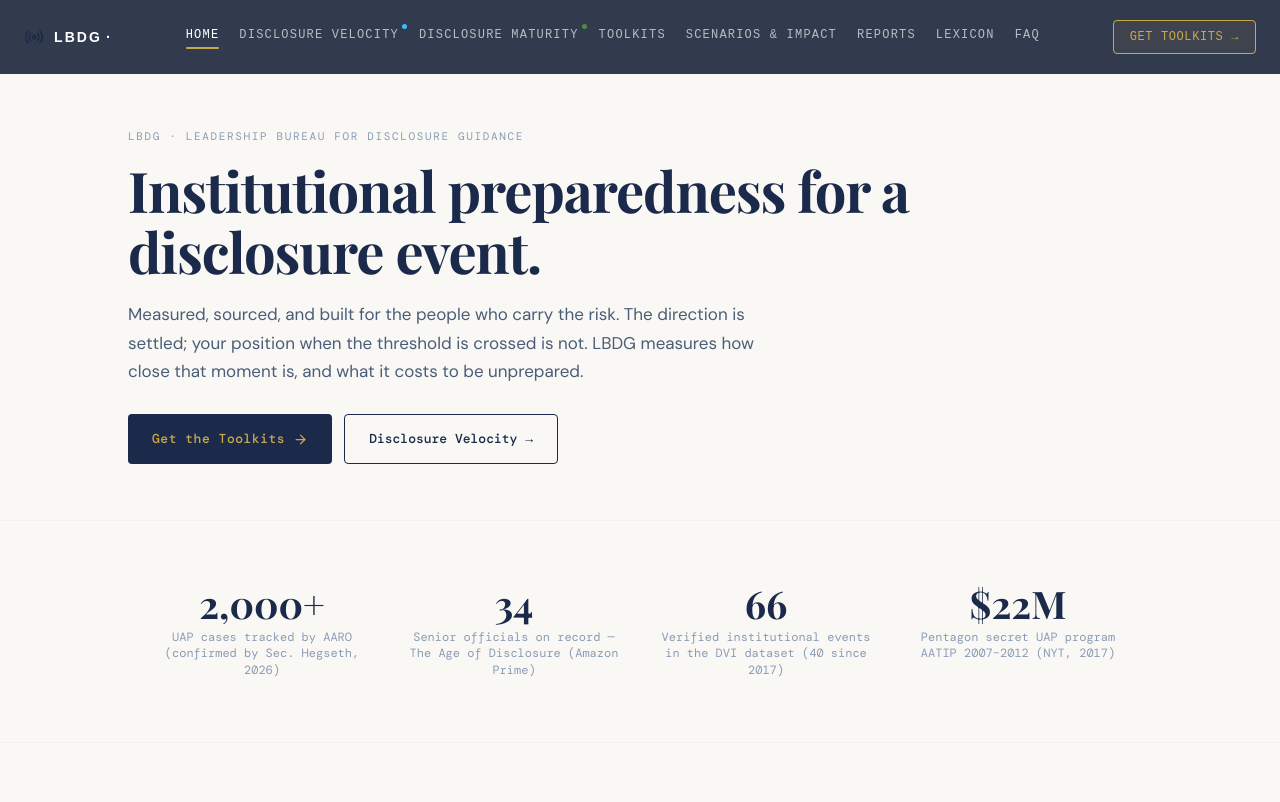
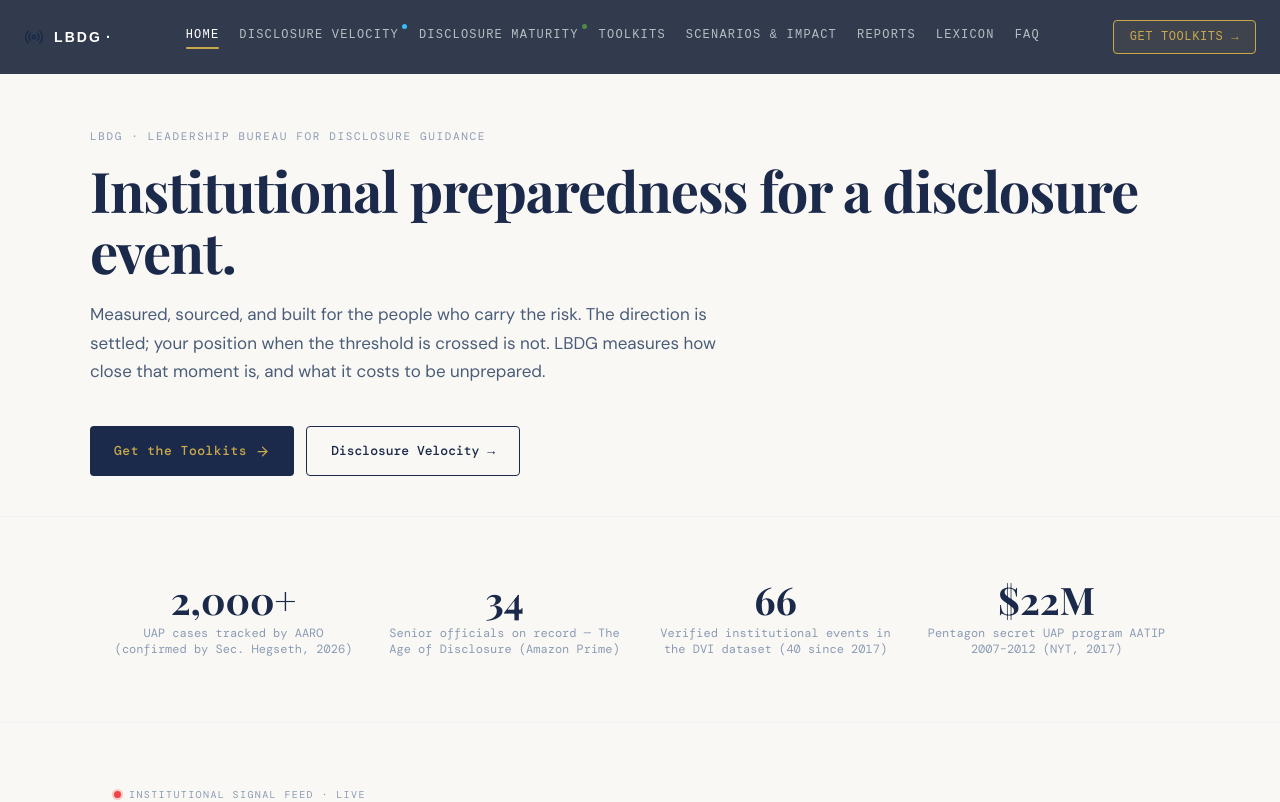
Before and after one commit to lbdgGit/DisclosureHub, a Next.js app in the folder disclosure-hub-starter/: page / in a window 1280 px wide. Shown: the top 802 px of the page. Built offline with nearby package versions, Linux system fonts and the light colour scheme; a web font is replaced by a local one.

Commit message:
Update page.tsx

```diff
--- a/disclosure-hub-starter/app/page.tsx
+++ b/disclosure-hub-starter/app/page.tsx
@@ -2,6 +2,7 @@ import Link from 'next/link';
 import { ArrowRight, Wrench, FileText, TrendingUp } from 'lucide-react';
 import type { Metadata } from 'next';
 import { InstitutionalSignals } from '@/components/InstitutionalSignals';
+import { PageHeader } from '@/components/PageHeader';
 
 export const metadata: Metadata = {
   title: 'LBDG — Leadership Bureau for Disclosure Guidance',
@@ -61,7 +62,6 @@ const PILLARS = [
 
 const LS_STARTER_URL = 'https://lbdg.lemonsqueezy.com/checkout/buy/b8c638cd-b612-4acc-95ad-e6b7e9699634?embed=1';
 
-// shared type tokens (match Velocity / Maturity)
 const SERIF = 'Playfair Display, serif';
 const SANS = 'DM Sans, sans-serif';
 const MONO = 'DM Mono, monospace';
@@ -72,18 +72,14 @@ const CREAM = '#FAF8F4';
 export default function HomePage() {
   return (
     <>
-      {/* ── STANDARD HEADER (cream, serif) — matches all other pages ── */}
-      <section style={{ background: CREAM, padding: '128px 24px 56px' }}>
-        <div className="max-w-5xl mx-auto">
-          <div style={{ fontFamily: MONO, fontSize: 11, letterSpacing: '0.15em', textTransform: 'uppercase', color: '#8A9BB5', marginBottom: 14 }}>
-            LBDG · Leadership Bureau for Disclosure Guidance
-          </div>
-          <h1 style={{ fontFamily: SERIF, fontWeight: 700, color: NAVY, fontSize: 'clamp(34px, 5vw, 56px)', lineHeight: 1.1, letterSpacing: '-0.02em', marginBottom: 18, maxWidth: 900 }}>
-            Institutional preparedness for a disclosure event.
-          </h1>
-          <p style={{ fontFamily: SANS, fontSize: 17, lineHeight: 1.7, color: '#4A5D78', maxWidth: 640, marginBottom: 28 }}>
-            Measured, sourced, and built for the people who carry the risk. The direction is settled; your position when the threshold is crossed is not. LBDG measures how close that moment is, and what it costs to be unprepared.
-          </p>
+      {/* ── STANDARD HEADER ── */}
+      <PageHeader eyebrow="LBDG · Leadership Bureau for Disclosure Guidance" title="Institutional preparedness for a disclosure event.">
+        Measured, sourced, and built for the people who carry the risk. The direction is settled; your position when the threshold is crossed is not. LBDG measures how close that moment is, and what it costs to be unprepared.
+      </PageHeader>
+
+      {/* ── HERO BUTTONS ── */}
+      <section style={{ background: CREAM, padding: '0 24px 40px' }}>
+        <div style={{ maxWidth: 1100, margin: '0 auto' }}>
           <div className="flex flex-col sm:flex-row gap-3">
             <Link
               href="/toolkits"
@@ -106,7 +102,7 @@ export default function HomePage() {
 
       {/* ── STATS ── */}
       <section className="py-12 sm:py-16 border-y border-border/40" style={{ background: CREAM }}>
-        <div className="max-w-5xl mx-auto px-4 sm:px-6">
+        <div style={{ maxWidth: 1100, margin: '0 auto' }} className="px-4 sm:px-6">
           <div className="grid grid-cols-2 lg:grid-cols-4 gap-6 sm:gap-8">
             {STATS.map((stat, idx) => (
               <div key={stat.value + idx} className="text-center">
@@ -122,12 +118,12 @@ export default function HomePage() {
         </div>
       </section>
 
-      {/* ── INSTITUTIONAL SIGNALS teaser — no DVI badge ── */}
+      {/* ── INSTITUTIONAL SIGNALS teaser ── */}
       <InstitutionalSignals hideDVIBadge />
 
       {/* ── 3 PILLARS ── */}
       <section className="py-16 sm:py-24 px-4 sm:px-6 border-t border-border/30" style={{ background: CREAM }}>
-        <div className="max-w-5xl mx-auto">
+        <div style={{ maxWidth: 1100, margin: '0 auto' }}>
           <div className="mb-10 sm:mb-14">
             <span style={{ fontFamily: MONO, fontSize: 11, letterSpacing: '0.25em', textTransform: 'uppercase', color: '#8A9BB5', display: 'block', marginBottom: 12 }}>
               What LBDG provides
@@ -189,7 +185,7 @@ export default function HomePage() {
         </div>
       </section>
 
-      {/* ── STARTER PACK CTA — navy accent block ── */}
+      {/* ── STARTER PACK CTA ── */}
       <section className="py-16 sm:py-20 px-4 sm:px-6" style={{ backgroundColor: NAVY }}>
         <div className="max-w-3xl mx-auto text-center">
           <span style={{ fontFamily: MONO, fontSize: 11, letterSpacing: '0.25em', textTransform: 'uppercase', color: 'rgba(201,168,76,0.6)', display: 'block', marginBottom: 16 }}>
@@ -202,28 +198,15 @@ export default function HomePage() {
             A 10-minute organizational readiness check. Full institutional signal timeline. Sector exposure grid. Decision tree to identify which toolkit your organization needs. Free.
           </p>
           <div className="flex flex-col sm:flex-row gap-3 justify-center">
-            <a
-              href={LS_STARTER_URL}
-              className="lemonsqueezy-button group inline-flex items-center justify-center gap-2 px-7 py-3.5 rounded transition-all"
-              style={{ background: GOLD, color: NAVY, fontFamily: MONO, fontWeight: 700, fontSize: 13 }}
-            >
-              Download free
-              <ArrowRight size={14} className="group-hover:translate-x-1 transition-transform" />
-            </a>
-            <Link
-              href="/toolkits"
-              className="group inline-flex items-center justify-center gap-2 px-7 py-3.5 rounded transition-all"
-              style={{ border: '1px solid rgba(255,255,255,0.2)', color: 'rgba(255,255,255,0.7)', fontFamily: MONO, fontSize: 13 }}
-            >
-              View all toolkits →
-            </Link>
+            <a href={LS_STARTER_URL} className="lemonsqueezy-button group inline-flex items-center justify-center gap-2 px-7 py-3.5 rounded transition-all" style={{ background: GOLD, color: NAVY, fontFamily: MONO, fontWeight: 700, fontSize: 13 }}>Download free <ArrowRight size={14} className="group-hover:translate-x-1 transition-transform" /></a>
+            <Link href="/toolkits" className="group inline-flex items-center justify-center gap-2 px-7 py-3.5 rounded transition-all" style={{ border: '1px solid rgba(255,255,255,0.2)', color: 'rgba(255,255,255,0.7)', fontFamily: MONO, fontSize: 13 }}>View all toolkits →</Link>
           </div>
         </div>
       </section>
 
       {/* ── SOURCES ── */}
       <section className="py-8 px-4 sm:px-6 border-t border-border/20" style={{ background: CREAM }}>
-        <div className="max-w-5xl mx-auto text-center">
+        <div style={{ maxWidth: 1100, margin: '0 auto' }} className="text-center">
           <p className="text-xs text-muted/60 leading-relaxed" style={{ fontFamily: MONO }}>
             Sources: DoD/AARO · NASA · CNES/GEIPAN · Deloitte AG 2026 · Bank of England · Tuttle Capital (CBOE: UFOD) · U.S. Congress · The Age of Disclosure (Dan Farah, 2025) · Pentagon PURSUE (war.gov/ufo, 2026) · Col. Karl Nell (US Army ret.)
           </p>
```
